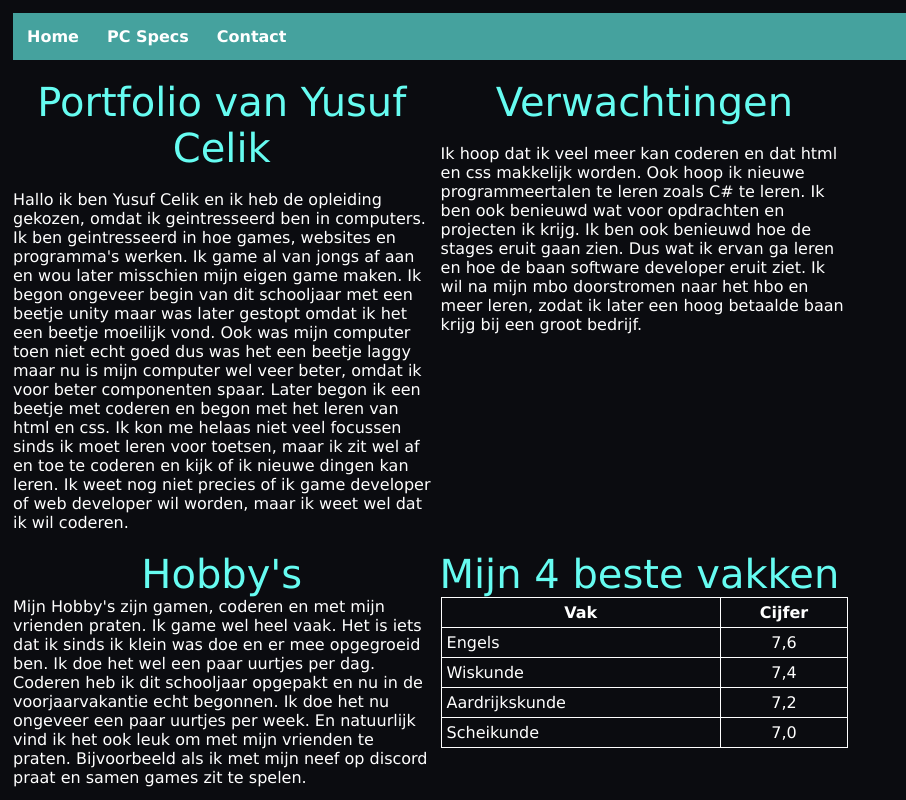
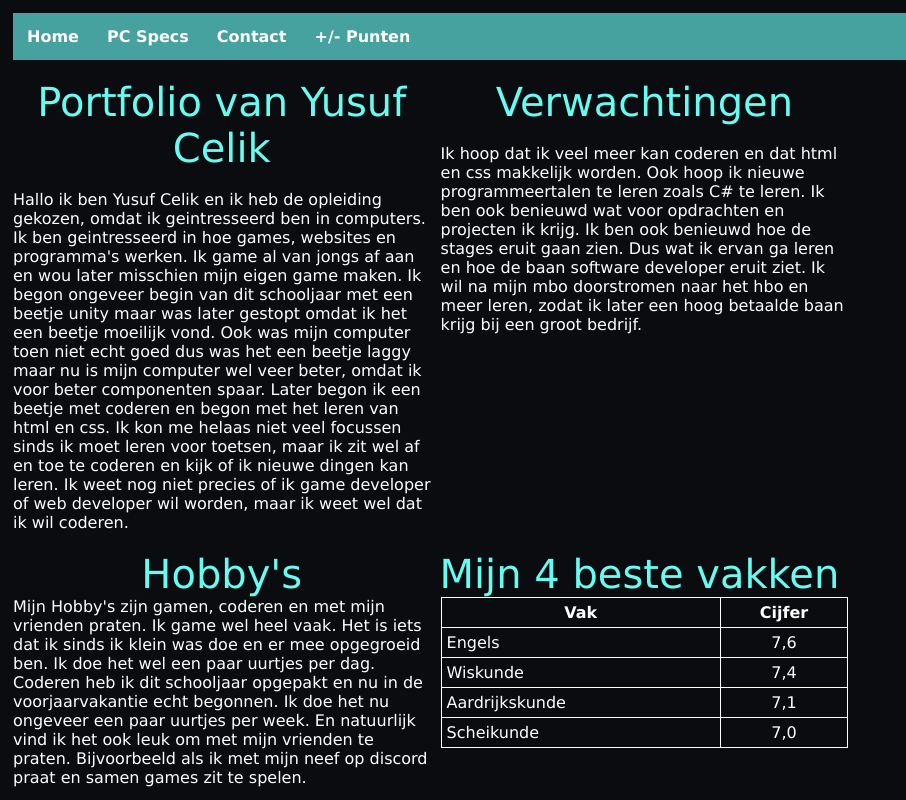
Before and after one commit to ycelik0/ycelik, a plain HTML site: page index.html in a window 1280 px wide. Shown: the full height of the page, 0-906 px from the left. Drawn offline with Linux system fonts and the light colour scheme; grey boxes are pictures that could not be loaded.

Commit message:
Update index.html

```diff
--- a/index.html
+++ b/index.html
@@ -13,6 +13,7 @@
         <li><a href="index.html"> <b>Home</b> </a></li>
         <li><a href="pcspecs.html"> <b>PC Specs</b> </a></li>
         <li><a href="contact.html"> <b>Contact</b> </a></li>
+        <li><a href="sterkzwak.html"> <b>+/- Punten</b> </a></li>
       </ul>
     </nav>
     <div class="portfolio">
@@ -69,7 +70,7 @@
           </tr>
           <tr>
             <td>Aardrijkskunde</td>
-            <td id="cijfer">7,2</td>
+            <td id="cijfer">7,1</td>
           </tr>
           <tr>
             <td>Scheikunde</td>
```
